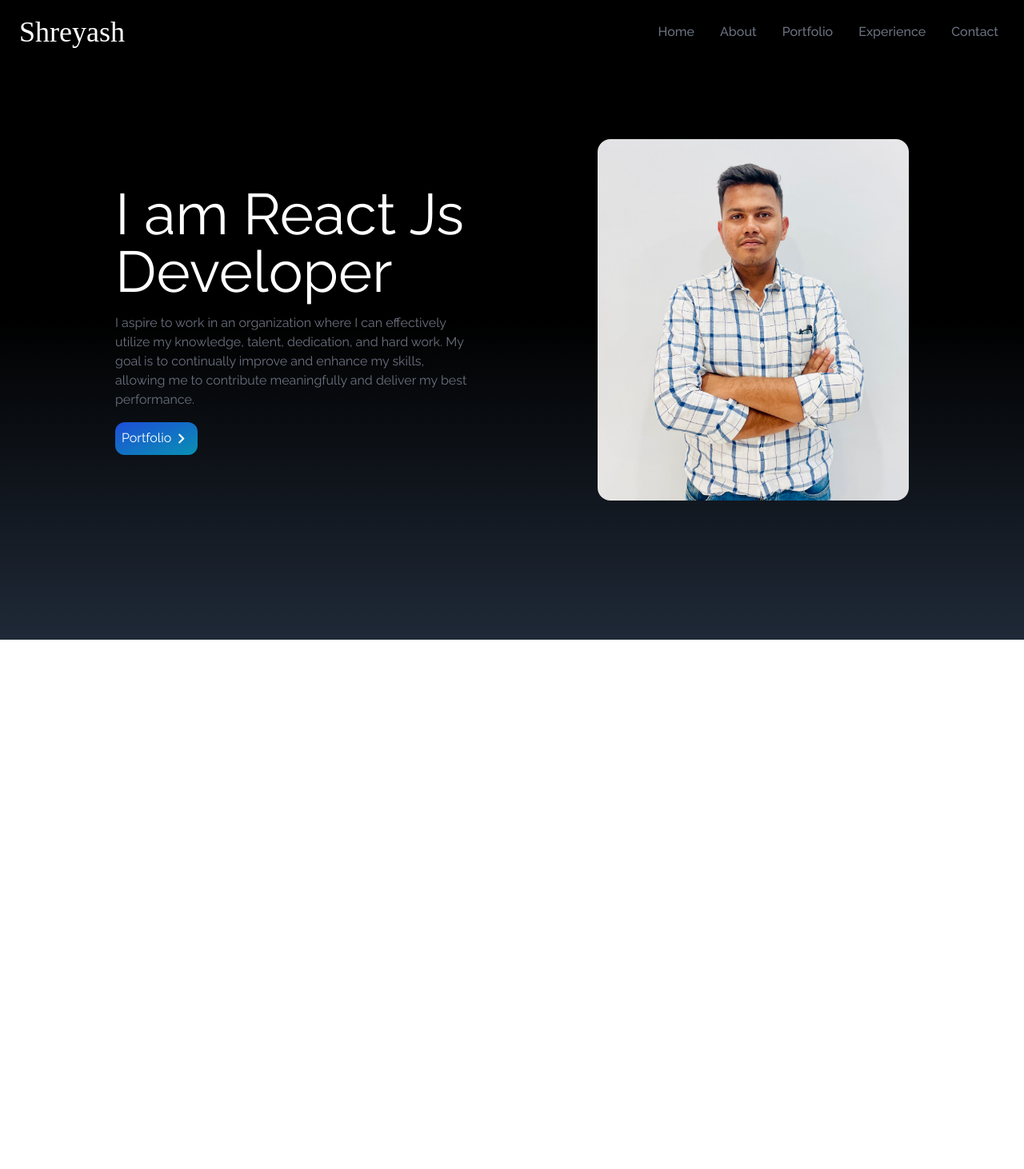
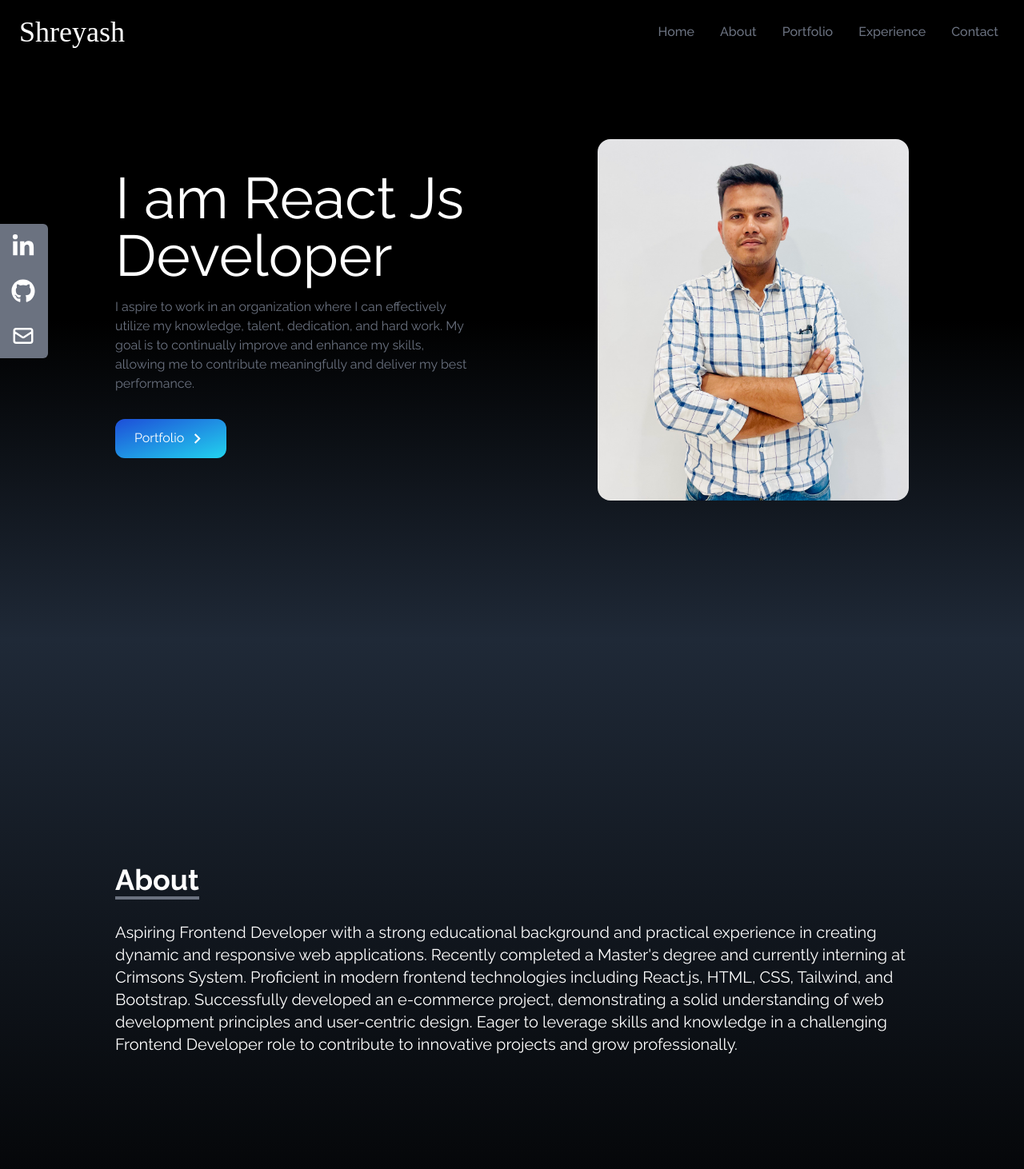
Before and after one commit to iamshreyashjain/Portfolio, a React (Vite) app: page / in a window 1280 px wide. Shown: the top 1462 px of the page at 80% size. Before the commit the page ends 800 px from the top, so only its background shows below. Built offline with nearby package versions, Linux system fonts and the light colour scheme; a web font is replaced by a local one.

Commit message:
sixth commit

```diff
--- a/src/App.css
+++ b/src/App.css
@@ -1,3 +1,43 @@
 .fake{
     max-height: 600px;
 }
+/* Extra extra large devices (extra-large desktops) */
+
+
+/* Extra extra large devices (extra-large desktops) */
+@media only screen and (min-width: 1400px) {
+
+}
+
+
+/* Extra large devices (large desktops and high-resolution displays) */
+@media only screen  and (max-width: 1400px) and (min-width: 1200px) {
+
+}
+
+
+/* Large devices (desktops and laptops) */
+@media only screen and (max-width: 1200px) and (min-width: 992px) {
+
+}
+
+/* Medium devices (tablets and small laptops) */
+@media only screen and (max-width: 992px) and (min-width: 768px){
+
+}
+
+
+/* Small devices (phones and small tablets) */
+@media only screen and (max-width: 768px) and (min-width: 576px){
+ .ids{
+    margin-top: 20px;
+ }
+}
+
+
+/* Extra small devices (phones) */
+@media only screen and (max-width: 576px) {
+    .ids{
+
+     }
+}
--- a/src/App.jsx
+++ b/src/App.jsx
@@ -1,7 +1,9 @@
 
 import './App.css'
+import About from './components/About'
 import Home from './components/Home'
 import Navbar from './components/Navbar'
+import SocialLinks from './components/SocialLinks'
 
 
 function App() {
@@ -11,6 +13,8 @@ function App() {
     <>
     <Navbar/>
     <Home/>
+    <SocialLinks/>
+    <About/>
     </>
   )
 }
--- /dev/null
+++ b/src/components/About.jsx
@@ -0,0 +1,24 @@
+export default function About(){
+    return(
+        <>
+            <div name="about" className="w-full h-screen bg-gradient-to-b from-gray-800 to-black text-white">
+                <div className="max-w-screen-lg p-4 mx-auto flex flex-col justify-center w-full h-full">
+                <div className="pb-8">
+                    <p className="text-4xl font-bold inline border-b-4 border-gray-500">About</p>
+                </div>
+                <div>
+                    <p className="text-xl">
+                        Aspiring Frontend Developer with a strong educational background and practical experience in creating
+                        dynamic and responsive web applications. Recently completed a Master's degree
+                        and currently interning at Crimsons System. Proficient in modern frontend technologies
+                        including React.js, HTML, CSS, Tailwind, and Bootstrap. Successfully developed an e-commerce project,
+                        demonstrating a solid understanding of web development principles and user-centric design.
+                        Eager to leverage skills and knowledge in a challenging Frontend Developer role to contribute
+                        to innovative projects and grow professionally.
+                    </p>
+                </div>
+            </div>
+            </div>
+        </>
+    )
+}
--- a/src/components/Home.jsx
+++ b/src/components/Home.jsx
@@ -4,8 +4,8 @@ import { MdOutlineKeyboardArrowRight } from 'react-icons/md'
 export default function Home(){
     return(
         <>
-            <div name ="home" className="h-screen w-full bg-gradient-to-b from-black via-black to-gray-800">
-                <div className='md:flex-row max-w-screen-lg mx-auto flex flex-col items-center justify-center h-full px-4  text-white'>
+            <div name = "home" className = "h-screen w-full bg-gradient-to-b from-black via-black to-gray-800">
+                <div className='md:flex-row max-w-screen-lg mx-auto flex flex-col items-center justify-center h-full px-4 text-white'>
                     <div className='flex flex-col justify-center ' >
                         <h2 className='text-4xl sm:text-7xl'>I am React Js Developer</h2>
                         <p className='text-gray-500  max-w-md py-4'>
@@ -13,16 +13,16 @@ export default function Home(){
                             My goal is to continually improve and enhance my skills, allowing me to contribute meaningfully and deliver my best performance.
                         </p>
                     <div>
-                        <button className='group flex items-center justify-center bg-gradient-to-br from-blue-700 to-cyan-600 rounded-xl p-2'>
+                        <button className='group flex items-center justify-center bg-gradient-to-br from-blue-700 to-cyan-400 rounded-xl px-6 py-3 my-4 w-fit cursor-pointer'>
                             Portfolio
-                            <span>
-                                <MdOutlineKeyboardArrowRight size={25} className='group-hover:rotate-90 duration-300'/>
+                            <span className='group-hover:rotate-90 duration-300'>
+                                <MdOutlineKeyboardArrowRight size={25} className='ml-1' />
                             </span>
                         </button>
                     </div>
                 </div>
                 <div>
-                    <img src={portfolio} className='rounded-2xl fake object-cover mx-auto w-2/3 md:w-full'/>
+                    <img src={portfolio} className='rounded-2xl fake object-cover mx-auto w-2/3 md:w-full ids'/>
                 </div>
             </div>
         </div>
--- /dev/null
+++ b/src/components/SocialLinks.jsx
@@ -0,0 +1,59 @@
+import { FaGithub, FaLinkedinIn } from "react-icons/fa";
+import { HiOutlineMail } from "react-icons/hi";
+
+export default function SocialLinks() {
+    const links = [
+        {
+            id: 1,
+            child: (
+                <>
+                    LinkedIn <FaLinkedinIn size={30} />
+                </>
+            ),
+            href: "https://www.linkedin.com/in/iamshreyashjain001",
+            style: "rounded-tr-md",
+        },
+        {
+            id: 2,
+            child: (
+                <>
+                    Github <FaGithub size={30} />
+                </>
+            ),
+            href: "https://github.com/iamshreyashjain",
+            style: "",
+        },
+        {
+            id: 3,
+            child: (
+                <>
+                    Send Mail <HiOutlineMail size={30} />
+                </>
+            ),
+            href: "mailto:shreyashJain41@gmail.com",
+            style: "rounded-br-md",
+        },
+    ];
+
+    return (
+        <div className="flex flex-col top-[35%] left-0 fixed">
+            <ul>
+                {links.map(({ id, child, href, style }) => (
+                    <li
+                        key={id}
+                        className={`flex justify-between items-center w-40 h-14 px-4 ml-[-100px] hover:ml-[0px] hover:rounded-md duration-500 bg-gray-500 ${style}`}
+                    >
+                        <a
+                            href={href}
+                            target="_blank"
+                            rel="noreferrer"
+                            className="flex justify-between items-center w-full text-white"
+                        >
+                            {child}
+                        </a>
+                    </li>
+                ))}
+            </ul>
+        </div>
+    );
+}
```
